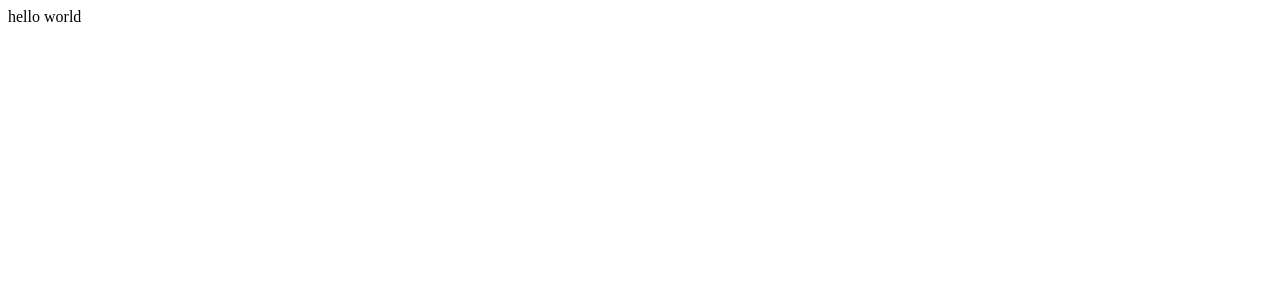
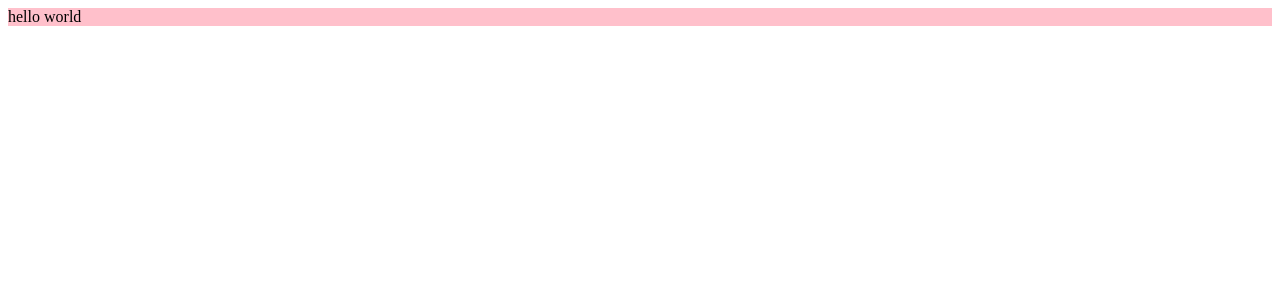
Before and after one commit to nichoth/mars-roving-ts, a React (Vite) app: page / in a window 1280 px wide. Shown: the top 300 px of the page. Built offline with nearby package versions, Linux system fonts and the light colour scheme.

Commit message:
trying things

```diff
--- a/src/index.css
+++ b/src/index.css
@@ -0,0 +1,3 @@
+.test {
+    background-color: pink;
+}
```
Also changed, not shown: 1 other file (tests, documents, lock files or other folders).
